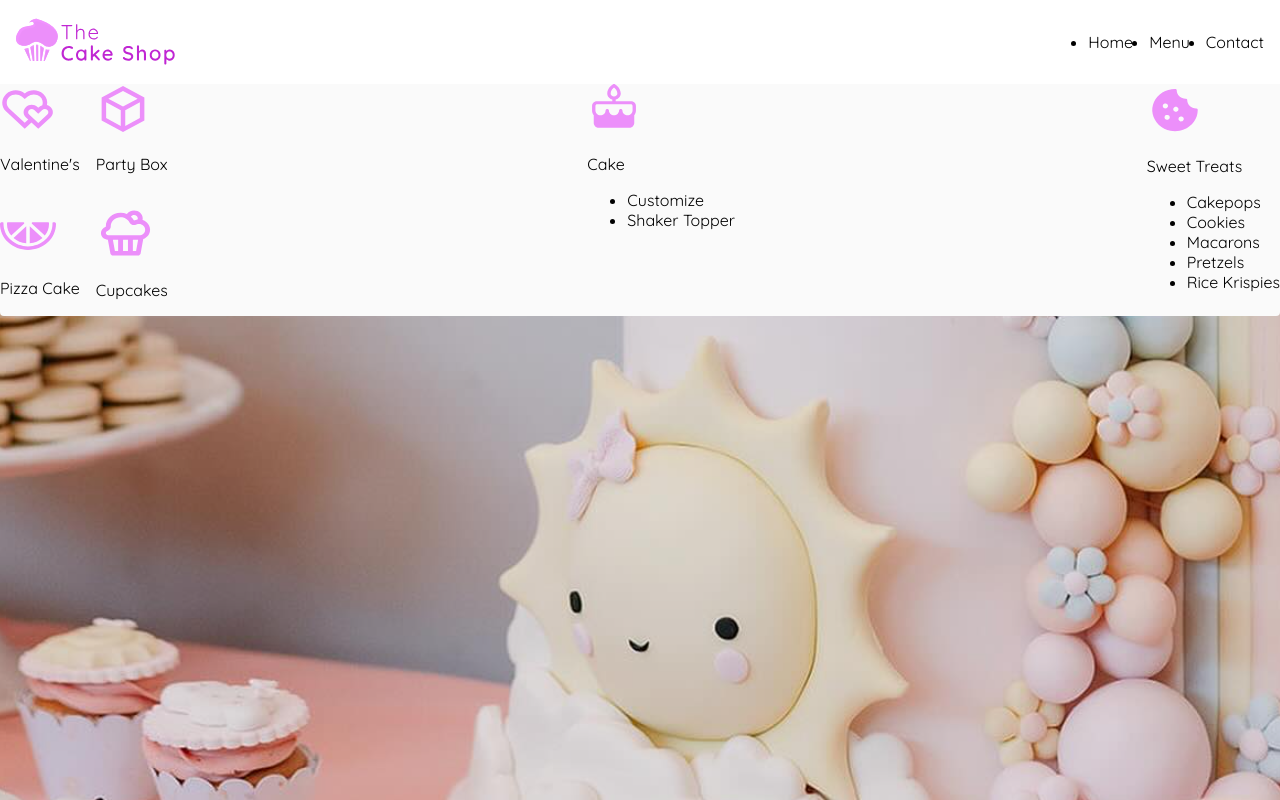
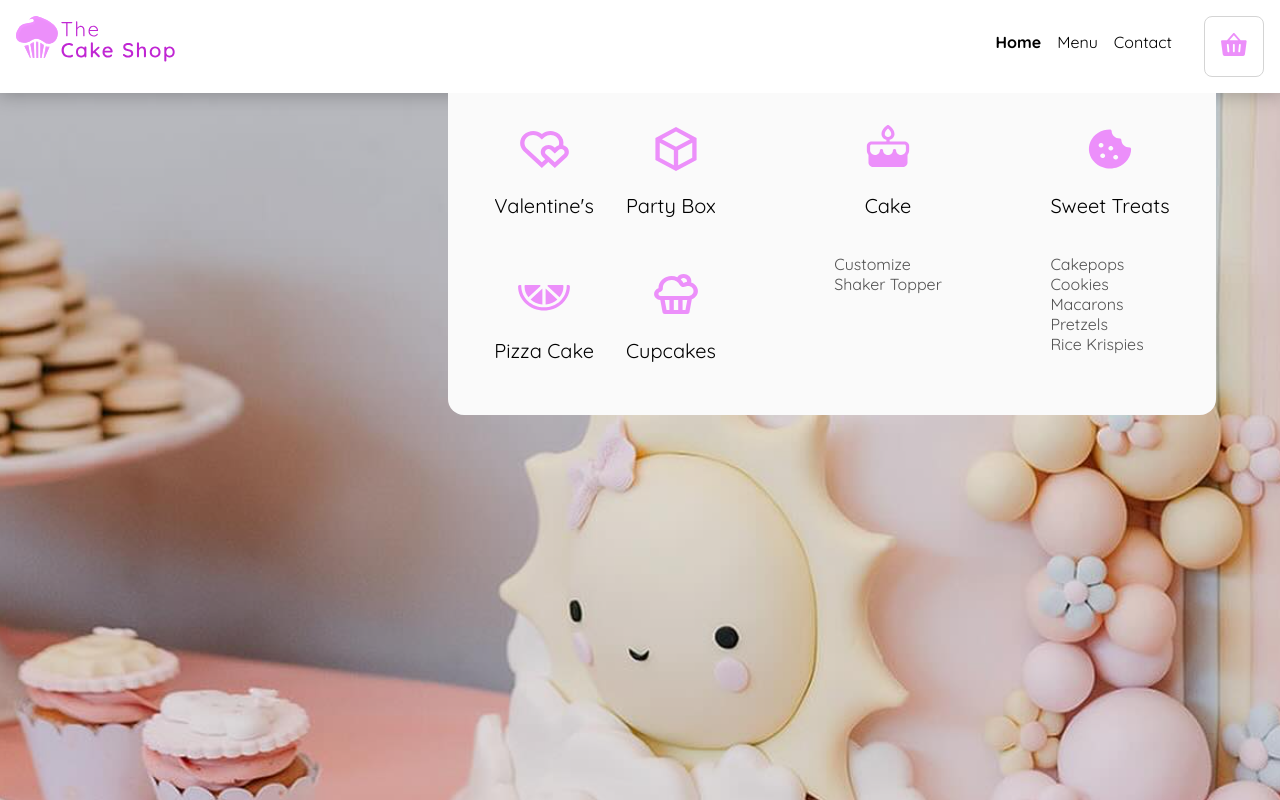
Before and after one commit to jjennyzs/cake-website-redesign, a plain HTML site: page index.html in a window 1280 px wide. Both pictures are taken after a click on the item "Menu". Shown: the top 800 px of the page. Drawn offline with Linux system fonts and the light colour scheme.

Commit message:
Redesign navigation bar by @wmCmo

```diff
--- a/index.html
+++ b/index.html
@@ -14,46 +14,51 @@
 <body>
     <nav class="relative">
         <div class="justify-between z-20 shadow-sm p-4">
-            <img class='logo' src="./public/icon/logo.svg" alt="">
-            <ul class="hidden sm-g-4">
-                <li>Home</li>
-                <li id="menu-button">Menu</li>
-                <li>Contact</li>
+            <img src="./public/icon/hamb.svg" alt="" id="hamburger" class="sm-hide cursor-pointer">
+            <a href="./index.html">
+                <img class='logo cursor-pointer' src="./public/icon/logo.svg" alt="">
+            </a>
+            <ul class="hidden sm-g-4 list-none ml-auto mr-8">
+                <li class="underline cursor-pointer"><a href="./index.html"><b>Home</b></a></li>
+                <li class="underline cursor-pointer" id="menu-button">Menu</li>
+                <li class="underline cursor-pointer">Contact</li>
             </ul>
-            <img src="./public/icon/hamb.svg" alt="" id="hamburger" class="sm-hide">
+            <div class="rounded-lg border-neutral-300 p-4 cursor-pointer">
+                <img src="./public/icon/cart.svg" alt="cart">
+            </div>
         </div>
-        <div id="menu-desktop" class="absolute bg-neutral-50 rounded-b w-screen justify-between hidden">
+        <div id="menu-desktop" class="absolute bg-neutral-50 rounded-b w-screen justify-around hidden py-8 md-w-max-4-5">
             <div class="grid-cols-2">
-                <div>
-                    <img src="public/icon/valentines.svg" alt="">
-                    <p>Valentine's</p>
+                <div class="flex-col">
+                    <img src="public/icon/valentines.svg" alt="" class="mega-icons">
+                    <p class="text-lg">Valentine's</p>
                 </div>
-                <div>
-                    <img src="public/icon/party-box.svg" alt="">
-                    <p>Party Box</p>
+                <div class="flex-col">
+                    <img src="public/icon/party-box.svg" alt="" class="mega-icons">
+                    <p class="text-lg">Party Box</p>
                 </div>
-                <div>
-                    <img src="public/icon/pizza-cake.svg" alt="">
-                    <p>Pizza Cake</p>
+                <div class="flex-col">
+                    <img src="public/icon/pizza-cake.svg" alt="" class="mega-icons">
+                    <p class="text-lg">Pizza Cake</p>
                 </div>
-                <div>
-                    <img src="public/icon/cupcake.svg" alt="">
-                    <p>Cupcakes</p>
+                <div class="flex-col">
+                    <img src="public/icon/cupcake.svg" alt="" class="mega-icons">
+                    <p class="text-lg">Cupcakes</p>
                 </div>
             </div>
-            <div>
-                <img src="public/icon/cake.svg" alt="">
-                <p>Cake</p>
-                <ul>
+            <div class="flex-col">
+                <img src="public/icon/cake.svg" alt="" class="mega-icons">
+                <p class="text-lg text-center">Cake</p>
+                <ul class="list-none p-0 text-neutral-600">
                     <li>Customize</li>
                     <li>Shaker Topper</li>
                 </ul>
             </div>
-            <div>
-                <img src="public/icon/cookies.svg" alt="">
-                <p>Sweet Treats</p>
-                <ul>
-                    <li>Cakepops</li>
+            <div class="flex-col">
+                <img src="public/icon/cookies.svg" alt="" class="mega-icons">
+                <p class="text-lg text-center">Sweet Treats</p>
+                <ul class="list-none p-0 text-neutral-600">
+                    <li class="">Cakepops</li>
                     <li>Cookies</li>
                     <li>Macarons</li>
                     <li>Pretzels</li>
@@ -62,13 +67,13 @@
             </div>
         </div>
         <div id="menu-mobile" class="sm-hide mega-mobile absolute sm-hide bg-neutral-50 rounded-b w-screen">
-            <ul class="list-none">
-                <li>Home</li>
-                <details>
-                    <summary>Menu</summary>
+            <ul class="list-none flex-col-4">
+                <li class="underline cursor-pointer"><a href="./index.html"><b>Home</b></a></li>
+                <details class="cursor-pointer">
+                    <summary class="underline">Menu</summary>
                     <div class="mt-2 g-2">
                         <img class="w-8" src="./public/icon/valentines.svg" alt="">
-                        <li>Valentine's</li>
+                        <li class="">Valentine's</li>
                     </div>
                     <div class="mt-2 g-2">
                         <img class="w-8" src="./public/icon/party-box.svg" alt="">
@@ -106,14 +111,21 @@
                         </details>
                     </div>
                 </details>
-                <li>Contact</li>
+                <li class="underline cursor-pointer">Contact</li>
             </ul>
 
         </div>
     </nav>
     <main style="background-image: url(./public/image/hero.png);" class="h-screen bg-no-repeat">
     </main>
-    <section></section>
+    <section>
+        <h2>Welcome to The Cake Shop</h2>
+        <p>Located in San Mateo, California, The Cake Shop crafts all of our baked treats from scratch with fresh
+            natural ingredients.
+            For the most discerning sweet tooth, we offer Custom Cakes, Celebration Cakes, Cupcakes, Cake Pops, French
+            Macarons, Decorated Cookies, Chocolate Dipped Pretzels and Decorated Rice Krispies Treats!
+        </p>
+    </section>
     <footer></footer>
 
     <script src="script.js"></script>
--- a/style.css
+++ b/style.css
@@ -1,6 +1,15 @@
+:root {
+    --prim-color: #EC8FFA;
+}
+
 body {
     margin: 0;
     font-family: "Quicksand", sans-serif;
+}
+
+a {
+    text-decoration: none;
+    color: black;
 }
 
 .logo {
@@ -10,6 +19,20 @@ body {
 .justify-between {
     display: flex;
     justify-content: space-between;
+}
+
+.justify-around {
+    display: flex;
+    justify-content: space-around;
+}
+
+
+.ml-auto {
+    margin-left: auto;
+}
+
+.mr-8 {
+    margin-right: 2em;
 }
 
 .hidden {
@@ -32,6 +55,18 @@ body {
     padding: 1em;
 }
 
+.p-8 {
+    padding: 2em;
+}
+
+.py-8 {
+    padding: 2em 0 2em 0;
+}
+
+.p-0 {
+    padding: 0;
+}
+
 .relative {
     position: relative;
 }
@@ -40,16 +75,32 @@ body {
     position: absolute;
 }
 
+.right-16 {
+    right: 4em;
+}
+
 .bg-neutral-50 {
     background-color: rgb(250, 250, 250);
 }
 
 .rounded-b {
-    border-radius: 0 0 0.25rem 0.25rem;
+    border-radius: 0 0 1rem 1rem;
+}
+
+.rounded-lg {
+    border-radius: 0.5rem;
+}
+
+.border-neutral-300 {
+    border: 1px solid rgb(212 212 212);
 }
 
 .w-screen {
-    width: 100vw;
+    width: 98vw;
+}
+
+.text-neutral-600 {
+    color: rgb(82 82 82);
 }
 
 .list-none {
@@ -83,11 +134,55 @@ body {
     gap: 1em;
 }
 
+.mega-icons {
+    height: 3rem;
+    width: auto;
+}
+
 .grid-cols-2 {
     display: grid;
     grid-template-columns: repeat(2, minmax(0, 1fr));
+    gap: 2em;
+}
+
+.text-lg {
+    font-size: 1.25rem;
+}
+
+.flex-col-4 {
+    display: flex;
+    flex-direction: column;
     gap: 1em;
 }
+
+.flex-col {
+    display: flex;
+    flex-direction: column;
+}
+
+.text-center {
+    text-align: center;
+}
+
+.underline {
+    position: relative;
+}
+
+.underline:hover {
+    text-decoration: underline;
+    text-decoration-color: var(--prim-color);
+    text-underline-offset: 4px;
+}
+
+section {
+    margin: 10em;
+    text-align: center;
+}
+
+.cursor-pointer {
+    cursor: pointer;
+}
+
 
 
 @media (min-width:640px) {
@@ -104,3 +199,10 @@ body {
         gap: 1em;
     }
 }
+
+@media (min-width:760px) {
+    .md-w-max-4-5 {
+        max-width: 60%;
+        right: 4em;
+    }
+}
```
Also changed, not shown: public/icon/cart.svg (added).
